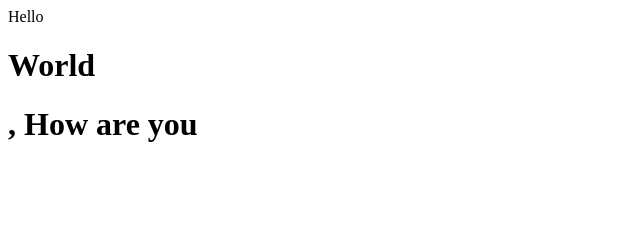
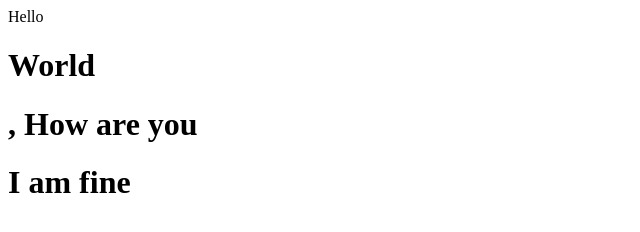
Before and after one commit to WaliurRashid/Git_Practice, a plain HTML site: page index.html in a window 1280 px wide. Shown: the whole page, without its empty margins (0-640 px from the left). Drawn offline with Linux system fonts and the light colour scheme.

Commit message:
Update index.html

```diff
--- a/index.html
+++ b/index.html
@@ -2,3 +2,4 @@
 
 <h1>World</h1>
 <h1>, How are you</h1>
+<h1> I am fine<h1>
```
